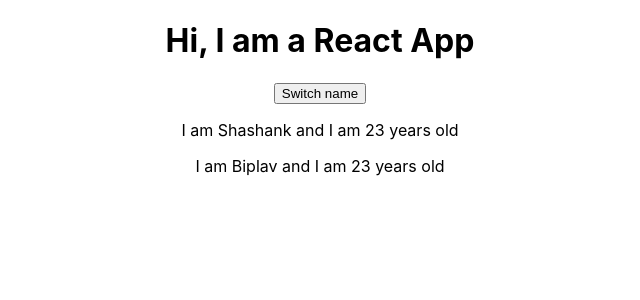
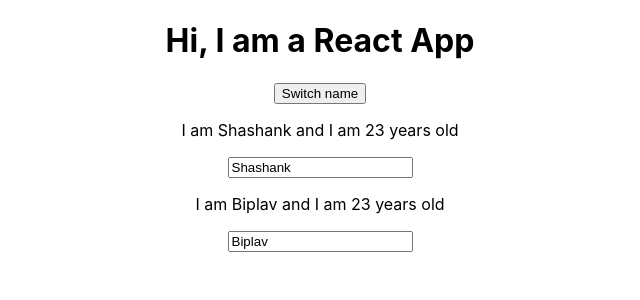
Before and after one commit to ShashankBiplav/react-app-example, a React (Create React App) app: page / in a window 1280 px wide. Shown: the top 300 px of the page, without its empty margins (320-960 px from the left). Built offline with nearby package versions, Linux system fonts and the light colour scheme.

Commit message:
Added two way binding

```diff
--- a/src/App.js
+++ b/src/App.js
@@ -14,8 +14,17 @@
     // console.log('Was Clicked');
     this.setState({
       persons: [
-        { name: newName, age: 2 },
+        { name: newName, age: 23 },
         { name: 'B', age: 22 },
+      ],
+    });
+  };
+
+  nameChangedHandler =(event)=>{
+    this.setState({
+      persons: [
+        { name: 'Shashank', age: 23 },
+        { name: event.target.value, age: 22 },
       ],
     });
   };
@@ -33,6 +42,7 @@
         <Person
           name={this.state.persons[1].name}
           age={this.state.persons[1].age}
+          changed={this.nameChangedHandler}
         />
       </div>
     );
--- a/src/Person/Person.js
+++ b/src/Person/Person.js
@@ -4,6 +4,7 @@
     return (
         <div>
             <p onClick={props.click}>I am {props.name} and I am {props.age} years old</p>
+            <input type="text" onChange={props.changed} value={props.name}/>
         </div>
     );
 }
```
